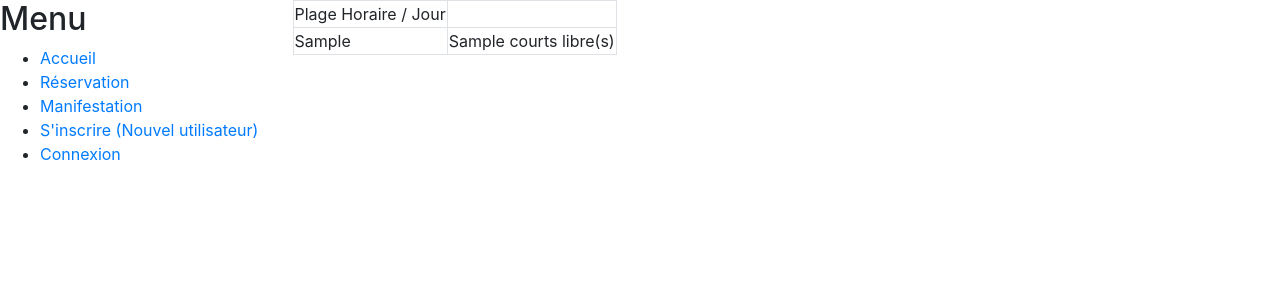
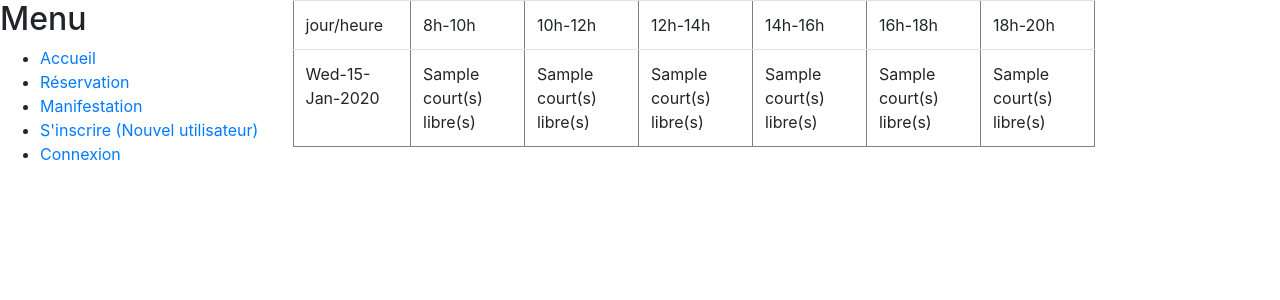
Before and after one commit to Nasan01/reservationTennis, a PHP site: page /index.php?p=reservationNonAdherents in a window 1280 px wide. Shown: the part 66-366 px from the top of the page. Run offline with PHP 8.4, Linux system fonts and the light colour scheme; tables that the repository leaves empty or names only in its code hold one stand-in row (values such as "Sample post"); some libraries are stand-ins or nearby versions.

Commit message:
about emploi du temps

```diff
--- a/App/Table/TableReservation.php
+++ b/App/Table/TableReservation.php
@@ -16,4 +16,26 @@ class TableReservation
         return $data;
     }
 
+    public static function getWithLink($debut, $fin){
+        $db = new Database('reservationTennis');
+        $data = $db->query(
+            "SELECT r.date_reservation reservationDate, d.plage_horaire horairePlage
+                      FROM reservation r
+                      LEFT JOIN date_heure d
+                      ON r.heure_reservation = d.id_dateHeure
+                      LIMIT ".$debut.", ".$fin,
+        'App\Table\TableReservation'
+        );
+        return $data;
+    }
+
+    public static function getTest($debut, $fin){
+        $db = new Database('reservationTennis');
+        $data = $db->query(
+            "SELECT * FROM test LIMIT ".$debut.", ".$fin,
+            "App\Table\TableReservation"
+        );
+        return $data;
+    }
+
 }
--- a/page/nonAdherents/reservation.php
+++ b/page/nonAdherents/reservation.php
@@ -14,7 +14,6 @@
     <div class="col-md-9">
         <div class="container-fluid">
             <div class="row">
-                <table class="table-bordered">
                 <?php
                 function convertDate($dateAConverte){
                     $tabDate = explode('-', $dateAConverte);
@@ -28,13 +27,27 @@
                 $test = \App\Table\TableDateHeure::getTime();
                 $tabDay = ['Mon', 'Tue', 'Wed', 'Thu', 'Fri', 'Sat', 'Sun'];
                 ?>
+
+            <div class="test">
+                <table class="table" border="1">
                     <tr>
-                        <td>Plage Horaire / Jour</td>
+                        <td>jour/heure</td>
+                        <td>8h-10h</td>
+                        <td>10h-12h</td>
+                        <td>12h-14h</td>
+                        <td>14h-16h</td>
+                        <td>16h-18h</td>
+                        <td>18h-20h</td>
                     </tr>
-                    <?php foreach (\App\Table\TableDateHeure::getAll() as $value):?>
+                    <?php   foreach (\App\Table\TableReservation::getTest(0, 7) as $test): ?>
                         <tr>
-                            <td><?= $value->horaire;?></td>
-                            <td><?= $value->nbrReservation;?> courts libre(s)</td>
+                            <td><?= convertDate($test->date);?></td>
+                            <td><?= $test->nbr_8_10;?> court(s) libre(s)</td>
+                            <td><?= $test->nbr_10_12;?> court(s) libre(s)</td>
+                            <td><?= $test->nbr_12_14;?> court(s) libre(s)</td>
+                            <td><?= $test->nbr_14_16;?> court(s) libre(s)</td>
+                            <td><?= $test->nbr_16_18;?> court(s) libre(s)</td>
+                            <td><?= $test->nbr_18_20;?> court(s) libre(s)</td>
                         </tr>
                     <?php endforeach;?>
                 </table>
```
Lines whose indentation alone changed are shown as unchanged.
